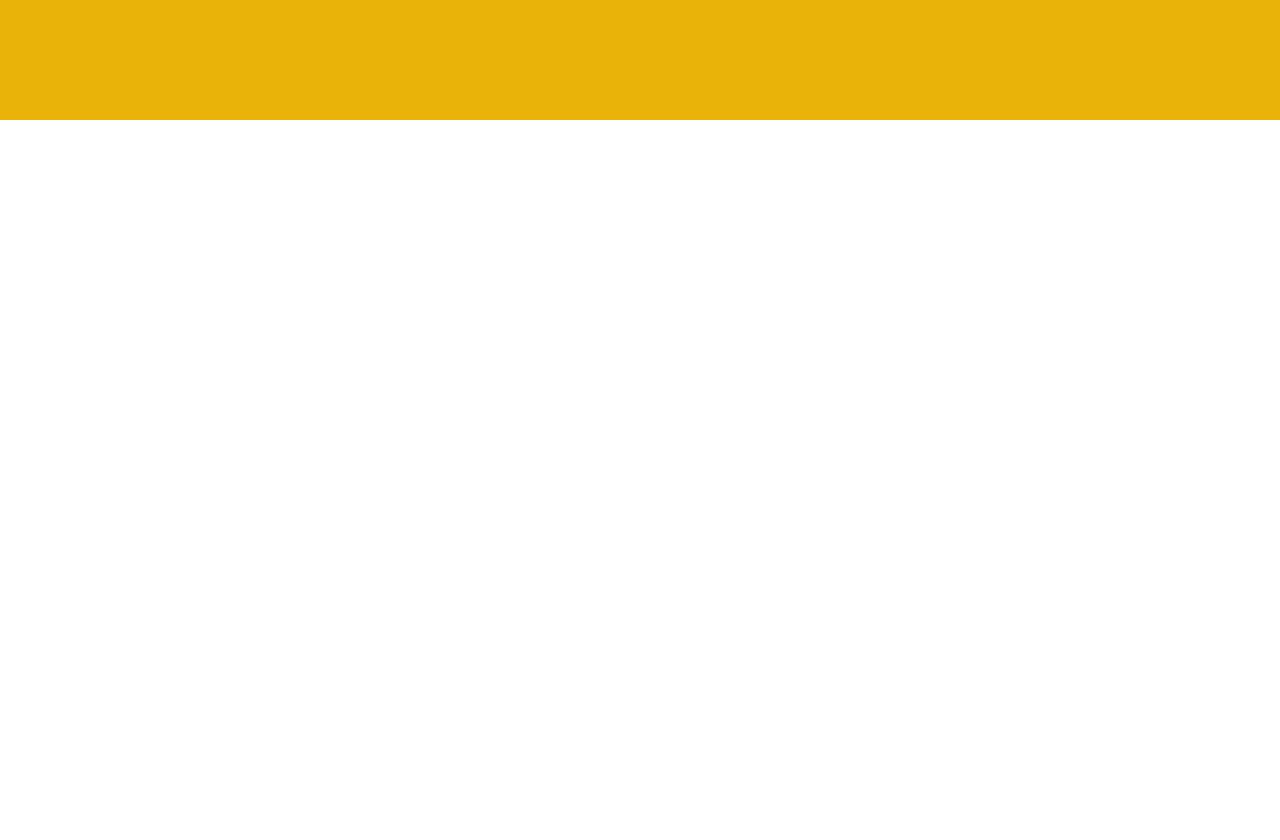
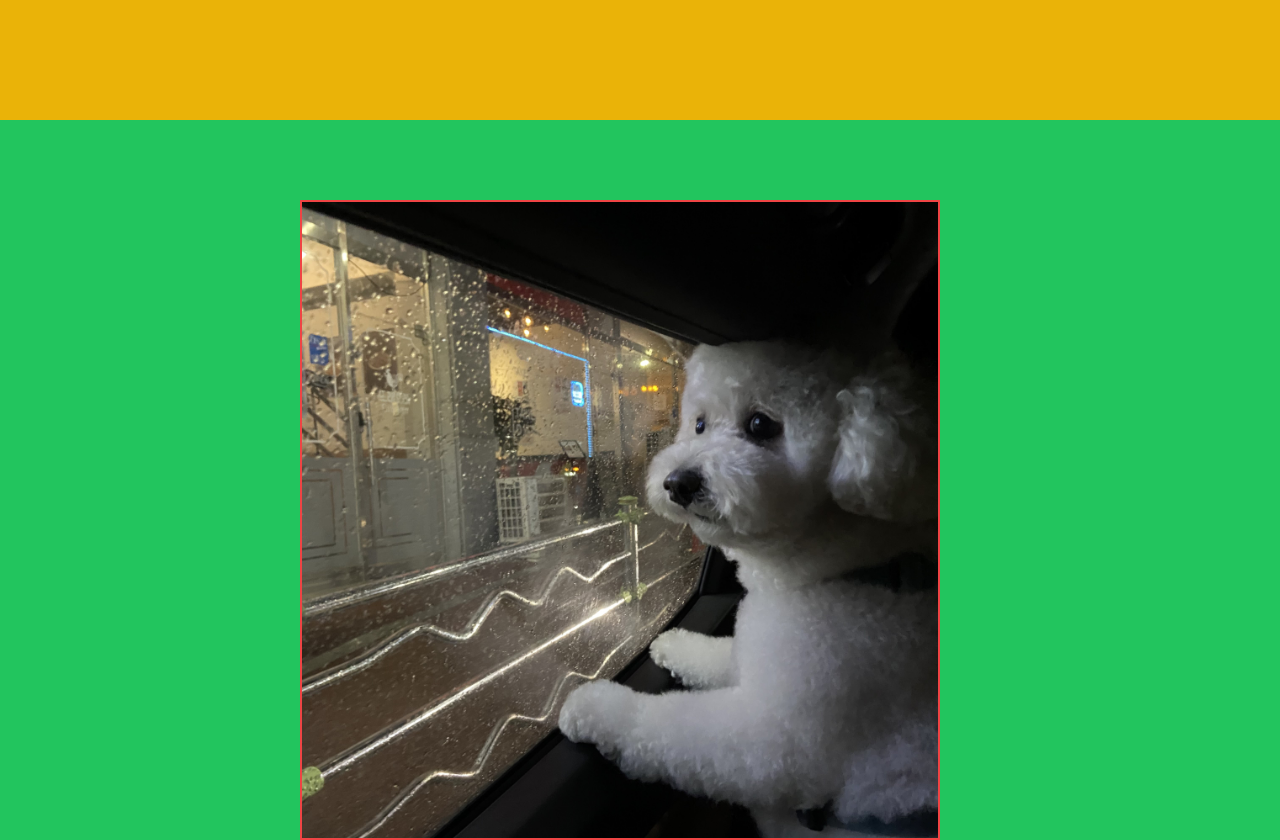
Before and after one commit to yunchan312/profile_renewal, a React (Create React App) app: page /test in a window 1280 px wide. Shown: the part 2280-3120 px from the top of the page. Before the commit the page ends 2400 px from the top, so only its background shows below. Built offline with nearby package versions, Linux system fonts and the light colour scheme.

Commit message:
animation test

```diff
--- a/src/Routes/Test.js
+++ b/src/Routes/Test.js
@@ -1,7 +1,20 @@
-import { motion } from "framer-motion";
+import { motion, useScroll, useSpring } from "framer-motion";
 import Btn from "../Components/Btn";
+import { useRef } from "react";
+import mango from "../Assets/mango.jpg";
 
 export default function Test() {
+  const ref = useRef(null);
+  const { scrollYProgress } = useScroll({
+    target: ref,
+    offset: ["start start", "end center"],
+  });
+  const scale = useSpring(scrollYProgress, {
+    scale: 2,
+  });
+  const changeScaleX = useSpring(scrollYProgress, {
+    scaleX: 0.2,
+  });
   return (
     <>
       <div className="bg-orange-500 h-[100vh] flex flex-col justify-center items-center w-full border-2">
@@ -48,6 +61,27 @@ export default function Test() {
       <div className="bg-yellow-500 h-[100vh] pr-10">
         <Btn name={"PROFILE"} />
       </div>
+      <div className="bg-green-500 h-[100vh] pr-10 flex justify-around items-center ">
+        {/*<motion.div
+          initial={{ scale: 1 }}
+          style={{ changeScaleX }}
+          className="bg-black w-[30vw] h-full z-20 relative"
+        ></motion.div> */}
+        {
+          <motion.img
+            src={mango}
+            className="w-[50vw] bg-white border-2 border-red-500 absolute z-10"
+          ></motion.img>
+        }
+        {/*<motion.div
+          initial={{ scale: 1 }}
+          style={{ changeScaleX }}
+          className="bg-black w-[30vw] h-full z-20 relative"
+        ></motion.div> */}
+      </div>
+      <div className="bg-slate-500 h-[100vh] pr-10 flex justify-center items-center ">
+        <motion.div className="w-[100px] h-[100px] bg-white"></motion.div>
+      </div>
     </>
   );
 }
```
Also changed, not shown: src/Assets/mango.jpg (added).
